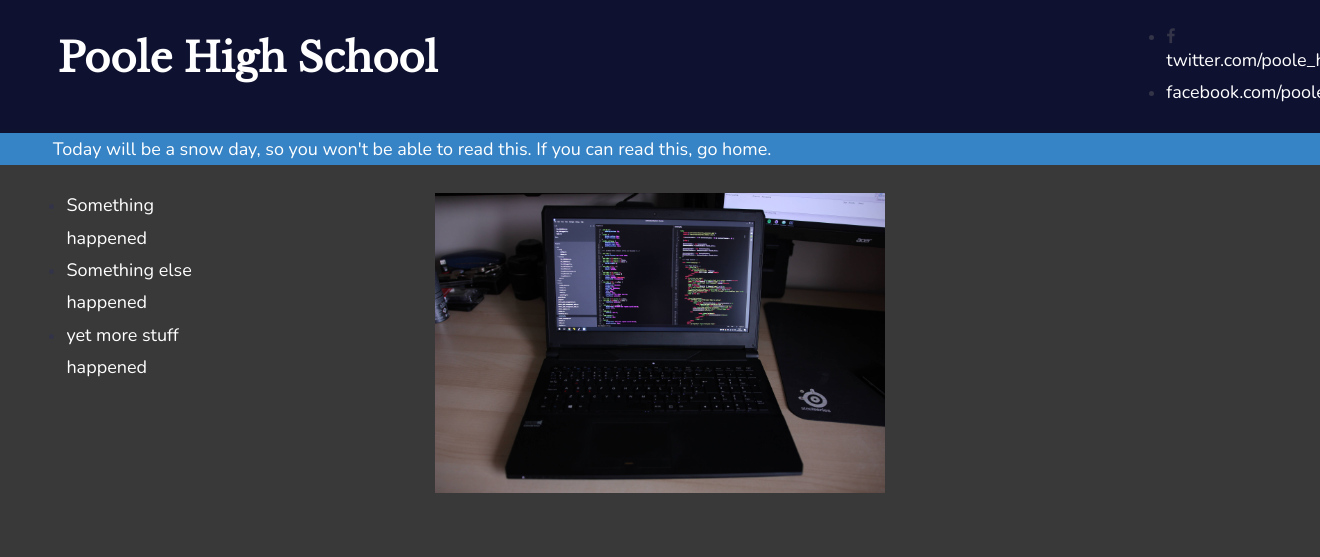
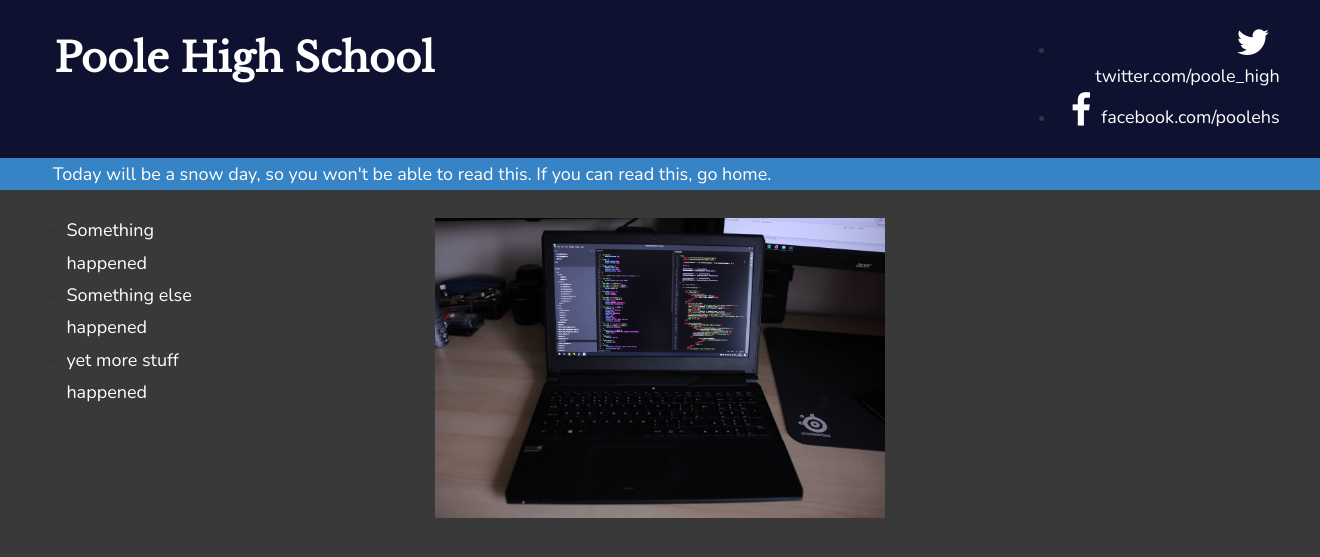
Before and after one commit to DanielPullan/Thorium, a PHP site: page / in a window 1320 px wide; the page is wider, and only the part inside the window is pictured. Shown: the top 557 px of that part. Run offline with PHP 8.4, Linux system fonts and the light colour scheme; some libraries are stand-ins or nearby versions.

Commit message:
it's looking... better?
not liking twitter's current style, shall see what the difference is
like

```diff
--- a/css/style.css
+++ b/css/style.css
@@ -32,6 +32,7 @@ html {
 }
 .headerList {
     margin-right: 5%!important;
+    text-align: right;
 }
 .panel {
     background-color: var(--panel-background);
@@ -52,6 +53,10 @@ p {
     color: var(--text-colour);
     font-family: var(--secondary-font);
     margin: 0;
+}
+.fa {
+    color: #fff;
+    padding-right: 10px;
 }
 
 img {
--- a/index.html
+++ b/index.html
@@ -13,17 +13,17 @@
 <body>
     <!-- Header part -->
     <div class="row header">
-        <div class="col-10">
+        <div class="col-9">
             <h1 class="headerText">Poole High School</h1>
         </div>
-        <div class="col-2">
+        <div class="col-3">
             <div class="headerList">
                 <ul>
                     <li>
-                        <i class="fa fa-facebook"></i><p>twitter.com/poole_high</p>
+                        <p><i class="fa fa-twitter fa-2x"></i>twitter.com/poole_high</p>
                     </li>
                     <li>
-                        <p>facebook.com/poolehs</p>
+                        <p><i class="fa fa-facebook fa-2x"></i>facebook.com/poolehs</p>
                     </li>
                 </ul>
             </div>
@@ -67,7 +67,7 @@
             </div>
         </div>
         <div class="col-2">
-            <a class="twitter-timeline" href="https://twitter.com/poole_high" theme="dark" data-chrome="noscrollbar transparent" data-width="400" data-height="800" tweet-limit="3">
+            <a class="twitter-timeline" href="https://twitter.com/poole_high" data-chrome="noscrollbar" data-width="400" data-height="800" tweet-limit="3">
             </a>
         </div>
     </div>
```
